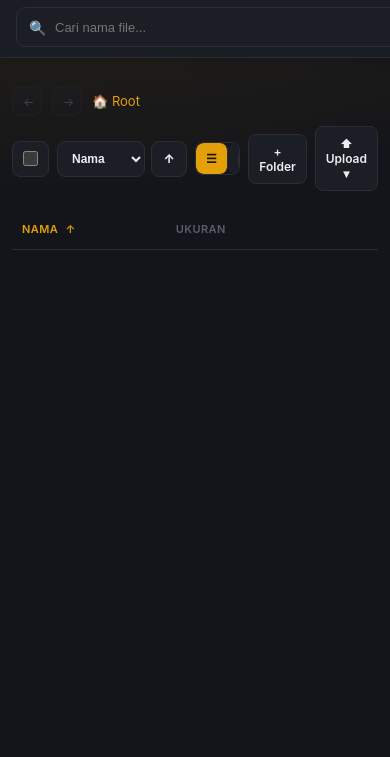
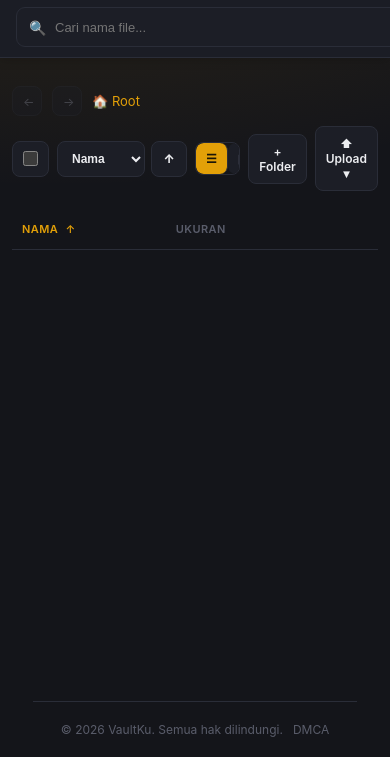
Before and after one commit to wongagung/TeleDrive, a website: page public/index.html in a window 390 px wide. Shown: the part 87-844 px from the top of the page. Drawn offline with Linux system fonts and the light colour scheme; no server answers; sample sign-in values are in the browser's storage.

Commit message:
Fixed Halaman

```diff
--- a/public/style.css
+++ b/public/style.css
@@ -76,6 +76,8 @@ html { background: var(--bg); }
 body {
   margin: 0;
   min-height: 100vh;
+  display: flex;
+  flex-direction: column;
   font-family: -apple-system, BlinkMacSystemFont, "Segoe UI", Roboto, sans-serif;
   background:
     radial-gradient(1200px 600px at 15% -10%, var(--accent-dim), transparent 60%),
@@ -207,7 +209,7 @@ button:focus-visible { outline: 2px solid var(--accent); outline-offset: 1px; }
 .search-location { color: var(--text-faint); font-size: 12px; }
 
 /* --- Toolbar --- */
-.drive-wrap { max-width: 1440px; width: 100%; margin: 28px auto; padding: 0 28px; min-height: calc(100vh - 70px); padding-bottom: 48px; }
+.drive-wrap { max-width: 1440px; width: 100%; margin: 28px auto; padding: 0 28px; flex: 1 0 auto; padding-bottom: 48px; box-sizing: border-box; }
 .toolbar { display: flex; justify-content: space-between; align-items: center; margin-bottom: 18px; gap: 10px; flex-wrap: wrap; }
 .breadcrumb { font-size: 13px; color: var(--text-muted); white-space: nowrap; }
 .breadcrumb span { cursor: pointer; color: var(--accent); }
@@ -591,7 +593,7 @@ html[data-theme="light"] .danger-btn { color: var(--danger) !important; }
 
 /* --- Footer --- */
 .site-footer {
-  max-width: 1440px; margin: 40px auto 0; padding: 20px 28px;
+  max-width: 1440px; margin: 40px auto 0; padding: 20px 28px; flex-shrink: 0;
   display: flex; justify-content: space-between; align-items: center; flex-wrap: wrap; gap: 10px;
   border-top: 1px solid var(--border); font-size: 12px; color: var(--text-faint);
 }
@@ -679,7 +681,7 @@ html[data-theme="light"] .danger-btn { color: var(--danger) !important; }
   .toolbar { flex-wrap: wrap; }
   .stats-row { flex-direction: column; }
   .grid-view { grid-template-columns: repeat(auto-fill, minmax(120px, 1fr)); }
-  .drive-wrap { min-height: calc(100vh - 100px); padding-bottom: 32px; padding-left: 12px; padding-right: 12px; }
+  .drive-wrap { padding-bottom: 32px; padding-left: 12px; padding-right: 12px; }
 
   /* File list: kolom Tanggal disembunyikan supaya tabel muat tanpa perlu
      scroll ke samping di HP -- Nama, Ukuran, Aksi tetap keliatan penuh. */
```
Also changed, not shown: public/dmca.html (+1 -1 lines), public/login.html (+1 -1 lines).
